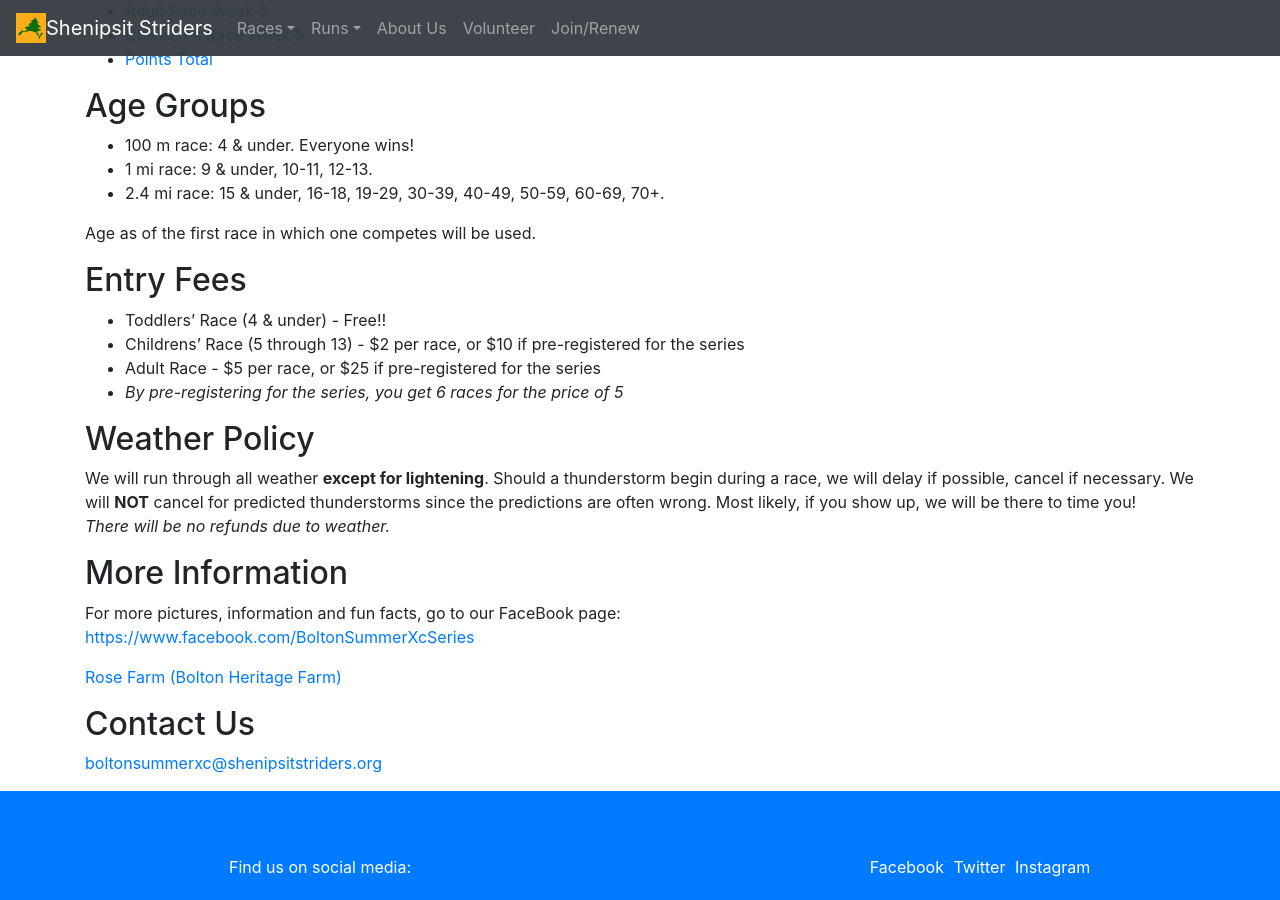
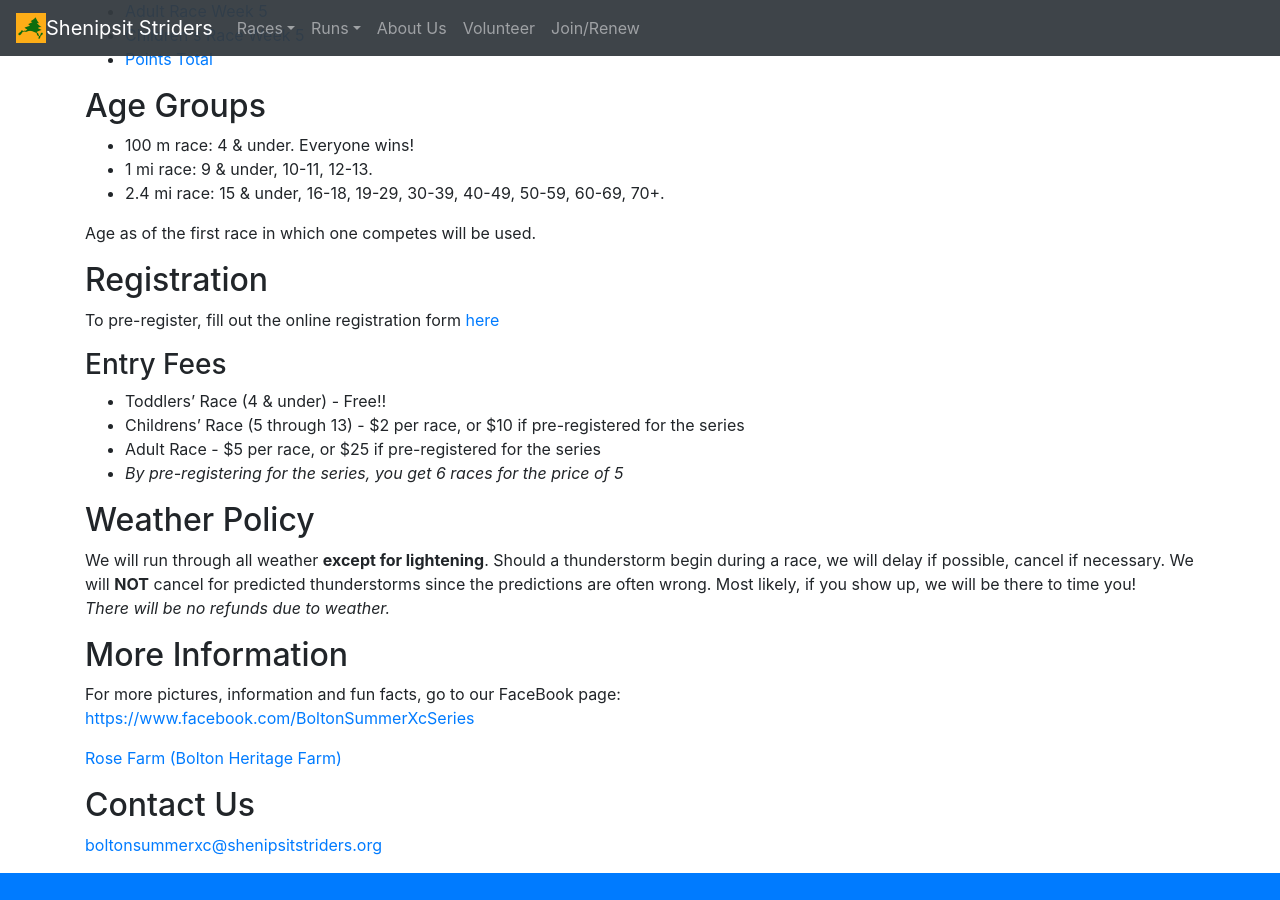
Before and after one commit to ShenipsitStriders/ShenipsitStriders.github.io, a Jekyll site: the page built from club-races/bolton-summer-xc-series.md, in a window 1280 px wide and 900 px high, scrolled down 1017 px. Built offline with Jekyll 4.4.1, drawn with Linux system fonts in a browser that asks for light colours; nearby versions of some CDN libraries; our own code applies the rules of GitHub Pages for plain Markdown files.

Commit message:
Bolton XC reg form link added

```diff
--- a/club-races/bolton-summer-xc-series.md
+++ b/club-races/bolton-summer-xc-series.md
@@ -57,7 +57,11 @@ layout: club-races
 
 Age as of the first race in which one competes will be used.
 
-## Entry Fees
+## Registration
+
+To pre-register, fill out the online registration form [here](https://docs.google.com/forms/d/e/1FAIpQLSeh36D4rcDiJXsRfjPJBIjnoPc6fP9WKuBZL9NJsyhEFPYeYQ/viewform){: target="_blank"}
+
+### Entry Fees
 
 * Toddlers' Race (4 & under) - Free‼
 * Childrens' Race (5 through 13) - $2 per race, or $10 if pre-registered for the series
```
